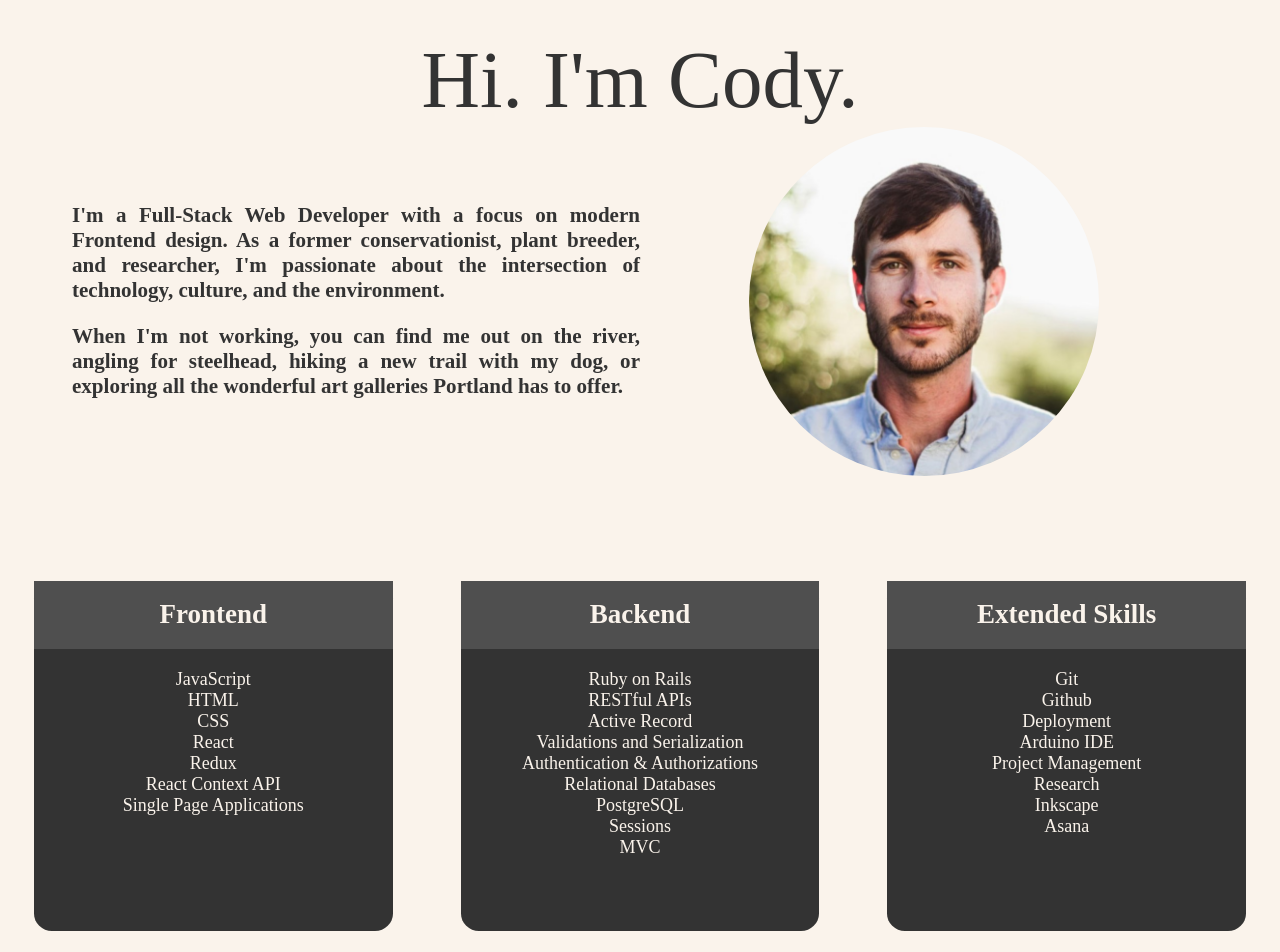
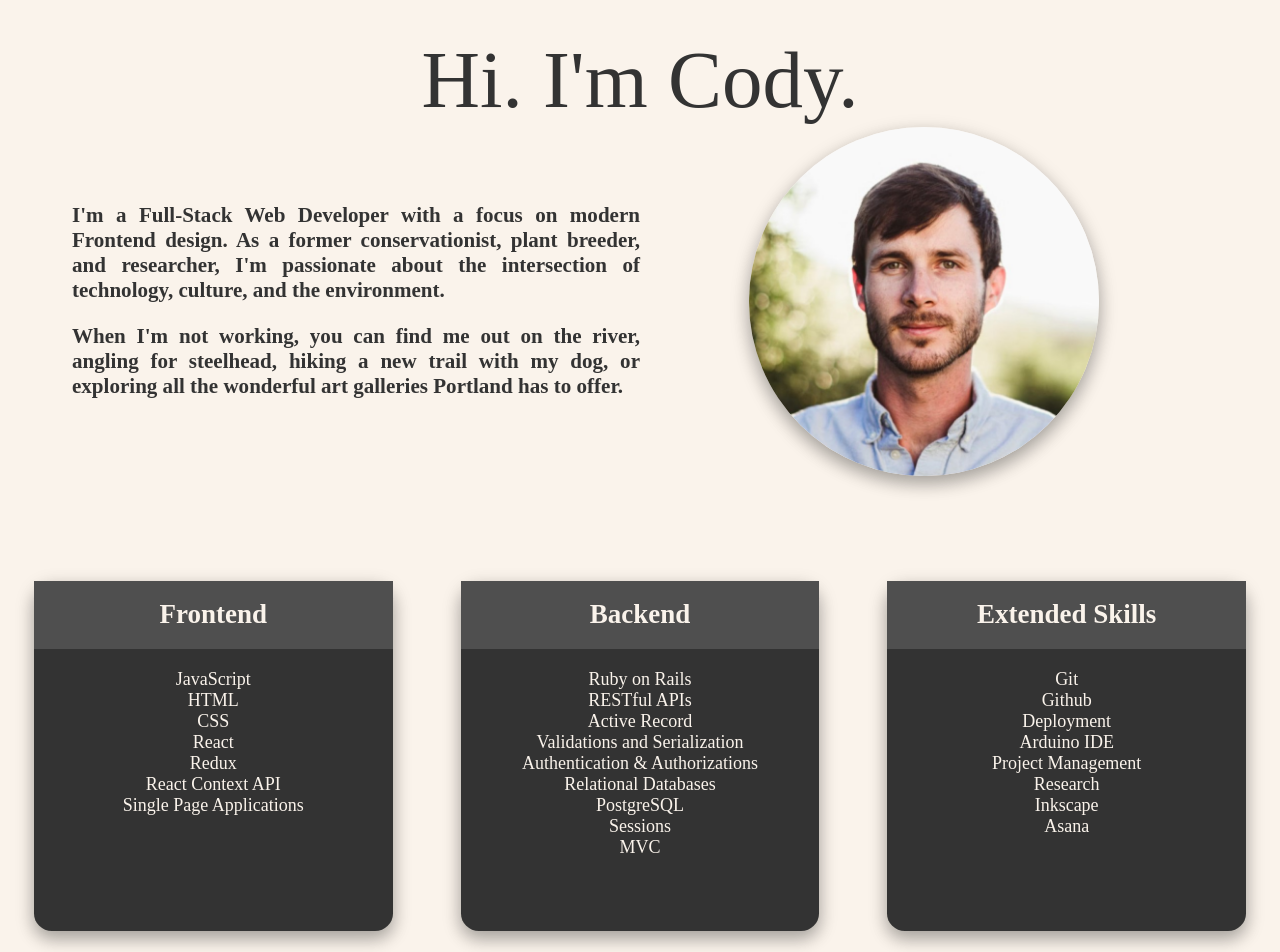
Before and after one commit to cody-barker/react-portfolio-website, a React (Create React App) app: page / in a window 1280 px wide. Shown: the part 820-1772 px from the top of the page. Built offline with nearby package versions, Linux system fonts and the light colour scheme.

Commit message:
add border shadows

```diff
--- a/src/styles/App.css
+++ b/src/styles/App.css
@@ -25,7 +25,7 @@
     min-height: 400px;
     margin: 2rem 0 2rem 0;
     border-radius: 0;
-    min-height: 500px
+    min-height: 400px;
   }
 
   .skills-card li {
@@ -284,6 +284,7 @@
 
 .about-right img{
   max-width: 350px;
+  box-shadow: 0 8px 16px 0 rgba(0,0,0,0.2), 0 6px 20px 0 rgba(0,0,0,0.19);
 }
 
 .about-section {
@@ -336,6 +337,8 @@
   justify-content: flex-start;
   align-items: center;
   border-radius: 5%;
+  box-shadow: 0 8px 16px 0 rgba(0,0,0,0.2), 0 6px 20px 0 rgba(0,0,0,0.19);
+
 }
 
 .skills-card ul {
@@ -372,6 +375,7 @@
   margin: 2rem;
   background-color: transparent;
   perspective: 1000px;
+  box-shadow: 0 8px 16px 0 rgba(0,0,0,0.2), 0 6px 20px 0 rgba(0,0,0,0.19);
 }
 
 .project-image {
```
